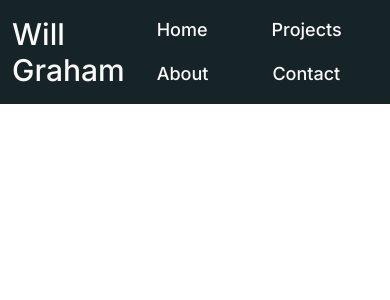
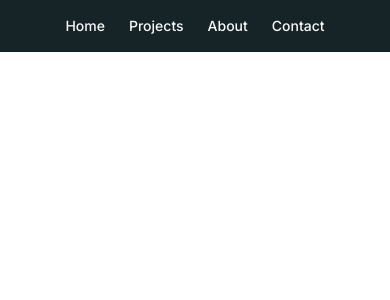
Before and after one commit to WillGraham36/personal-website, a Next.js app: page /projects in a window 390 px wide. Shown: the top 300 px of the page. Built offline with nearby package versions, Linux system fonts and the light colour scheme.

Commit message:
made the layout responsive to mobile

```diff
--- a/app/(home)/_components/ContactMe.tsx
+++ b/app/(home)/_components/ContactMe.tsx
@@ -1,32 +1,37 @@
+"use client";
 import { Button } from "@/components/ui/button"
 import { FontAwesomeIcon } from "@fortawesome/react-fontawesome"
 import { faGithub } from "@fortawesome/free-brands-svg-icons/faGithub"
 import { faEnvelope } from "@fortawesome/free-solid-svg-icons"
 import { faLinkedinIn } from "@fortawesome/free-brands-svg-icons"
 
+import { useMediaQuery } from 'usehooks-ts'
+
 const ContactMe = () => {
+    const isMobile = useMediaQuery("(max-width: 768px)");
+
   return (
     <div className="h-full w-full text-muted flex items-center justify-center flex-col">
         <h1 className="text-muted font-medium text-[50px] underline-offset-8 underline">
             Contact Me
         </h1>
-        <div className="flex flex-col text-[30px] gap-y-8 pt-4">
-            <Button variant={"darkGhost"} className="p-10 justify-start">
+        <div className="flex flex-col gap-y-8 pt-4">
+            <Button variant={"darkGhost"} className="p-10 justify-center md:justify-start">
                 <a href="mailto:wgraham1@umd.edu" target="_blank" className="flex items-center px-3 gap-x-3">
-                    <FontAwesomeIcon icon={faEnvelope} size="3x" className="bg-[#1e3936] border-[#1e3936] rounded-full border-8 p-2" />
-                    <h2 className="text-[25px] font-medium">willgraham367@gmail.com</h2>
+                    <FontAwesomeIcon icon={faEnvelope} size="3x" className="bg-[#1e3936] border-[#1e3936] rounded-full border-8 p-2 px-20 md:px-2" />
+                    {!isMobile && <h2 className="md:text-[25px] text-lg font-medium">willgraham367@gmail.com</h2>}
                 </a>
             </Button>
-            <Button variant={"darkGhost"} className="p-10 justify-start">
+            <Button variant={"darkGhost"} className="p-10 justify-center md:justify-start">
             <a href="https://github.com/WillGraham36" target="_blank" className="flex items-center px-3 gap-x-3">
-                    <FontAwesomeIcon icon={faGithub} size="3x" className="bg-[#1e3936] border-[#1e3936] rounded-full border-8 p-2"/>
-                    <h2 className="text-[25px] font-medium">github.com/WillGraham36</h2>
+                    <FontAwesomeIcon icon={faGithub} size="3x" className="bg-[#1e3936] border-[#1e3936] rounded-full border-8 p-2 px-20 md:px-2"/>
+                    {!isMobile && <h2 className="text-[25px] font-medium">github.com/WillGraham36</h2>}
                 </a>
             </Button>
-            <Button variant={"darkGhost"} className="p-10 justify-start">
+            <Button variant={"darkGhost"} className="p-10 justify-center md:justify-start">
             <a href="https://www.linkedin.com/in/will-graham-4623022a8/" target="_blank" className="flex items-center px-3 gap-x-3">
-                    <FontAwesomeIcon icon={faLinkedinIn} size="3x" className="bg-[#1e3936] border-[#1e3936] rounded-full border-8 p-2"/>
-                    <h2 className="text-[25px] font-medium">linkedin.com/in/will-graham-4623022a8/</h2>
+                    <FontAwesomeIcon icon={faLinkedinIn} size="3x" className="bg-[#1e3936] border-[#1e3936] rounded-full border-8 p-2 px-20 md:px-2"/>
+                    {!isMobile && <h2 className="text-[25px] font-medium">linkedin.com/in/will-graham-4623022a8/</h2>}
                 </a>
             </Button>
         </div>
--- a/app/(home)/_components/Header.tsx
+++ b/app/(home)/_components/Header.tsx
@@ -3,17 +3,17 @@ import PFP from "../../../public/PFP.jpg";
 
 const Header = () => {
   return (
-    <div className="w-full h-full flex justify-center items-center">
-        <Image
+    <div className="w-full h-full flex justify-center items-center flex-col md:flex-row">
+        {/* <Image
             src={PFP}
             alt="Will Graham"
-            className="rounded-full"
-        />
-        <div className="px-8">
-            <h1 className="text-primary-foreground text-[75px] font-bold">
+            className="rounded-full max-w-[20%] h-auto"
+        /> */}
+        <div className="px-8 pb-20 md:pb-6">
+            <h1 className="text-primary-foreground text-5xl md:text-8xl font-bold pb-4">
                 Hi, I'm Will
             </h1>
-            <h2 className=" text-muted font-medium text-[30px]">
+            <h2 className="text-muted font-medium md:text-[35px] text-lg">
                 I'm a Computer Science student at the University of Maryland <br/>and full-stack web developer
             </h2>
         </div>
--- a/components/Navbar.tsx
+++ b/components/Navbar.tsx
@@ -1,24 +1,29 @@
 "use client";
 import { Button } from "./ui/button"
 import { useRouter } from "next/navigation"
+import { useMediaQuery } from 'usehooks-ts'
 
 const Navbar = () => {
     const router = useRouter();
+    const isMobile = useMediaQuery("(max-width: 768px)");
+    const size = isMobile ? "sm" : "lg";
 
   return (
-    <div className="w-full text-primary-foreground z-[99999] bg-offmain p-2 px-3 flex justify-between items-center top-0">
-        <h1 className="text-3xl font-medium">Will Graham</h1>
+    <div className="w-full text-primary-foreground z-[99999] bg-offmain p-2 px-3 flex justify-center md:justify-between items-center top-0">
+        {!isMobile &&
+            <h1 className="text-3xl font-medium">Will Graham</h1>
+        }
         <div>
-            <Button size={"lg"} variant={"ghost"} onClick={() => {router.push('./')}}>
+            <Button size={size} variant={"ghost"} onClick={() => {router.push('./')}}>
                 Home
             </Button>
-            <Button size={"lg"} variant={"ghost"} onClick={() => {router.push("./projects")}}>
+            <Button size={size} variant={"ghost"} onClick={() => {router.push("./projects")}}>
                 Projects
             </Button>
-            <Button size={"lg"} variant={"ghost"} onClick={() => {router.push("./about")}}>
+            <Button size={size} variant={"ghost"} onClick={() => {router.push("./about")}}>
                 About
             </Button>
-            <Button size={"lg"} variant={"ghost"} onClick={() => {router.push("./contact")}}>
+            <Button size={size} variant={"ghost"} onClick={() => {router.push("./contact")}}>
                 Contact
             </Button>
         </div>
--- a/package.json
+++ b/package.json
@@ -25,7 +25,8 @@
     "react-dom": "^18",
     "react-spring": "^9.7.3",
     "tailwind-merge": "^2.3.0",
-    "tailwindcss-animate": "^1.0.7"
+    "tailwindcss-animate": "^1.0.7",
+    "usehooks-ts": "^3.1.0"
   },
   "devDependencies": {
     "@types/node": "^20",
```
Also changed, not shown: 1 other file (tests, documents, lock files or other folders).
